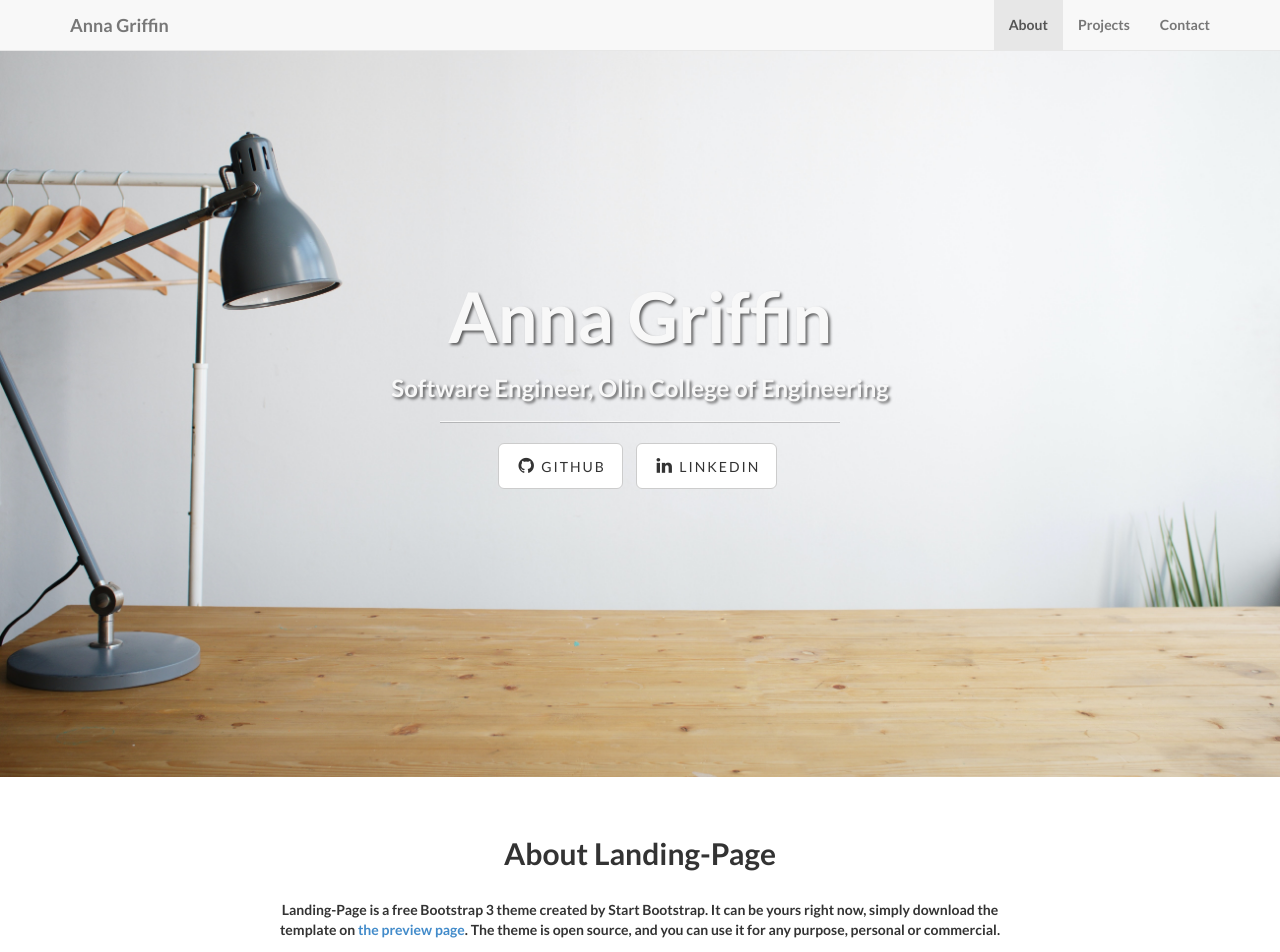
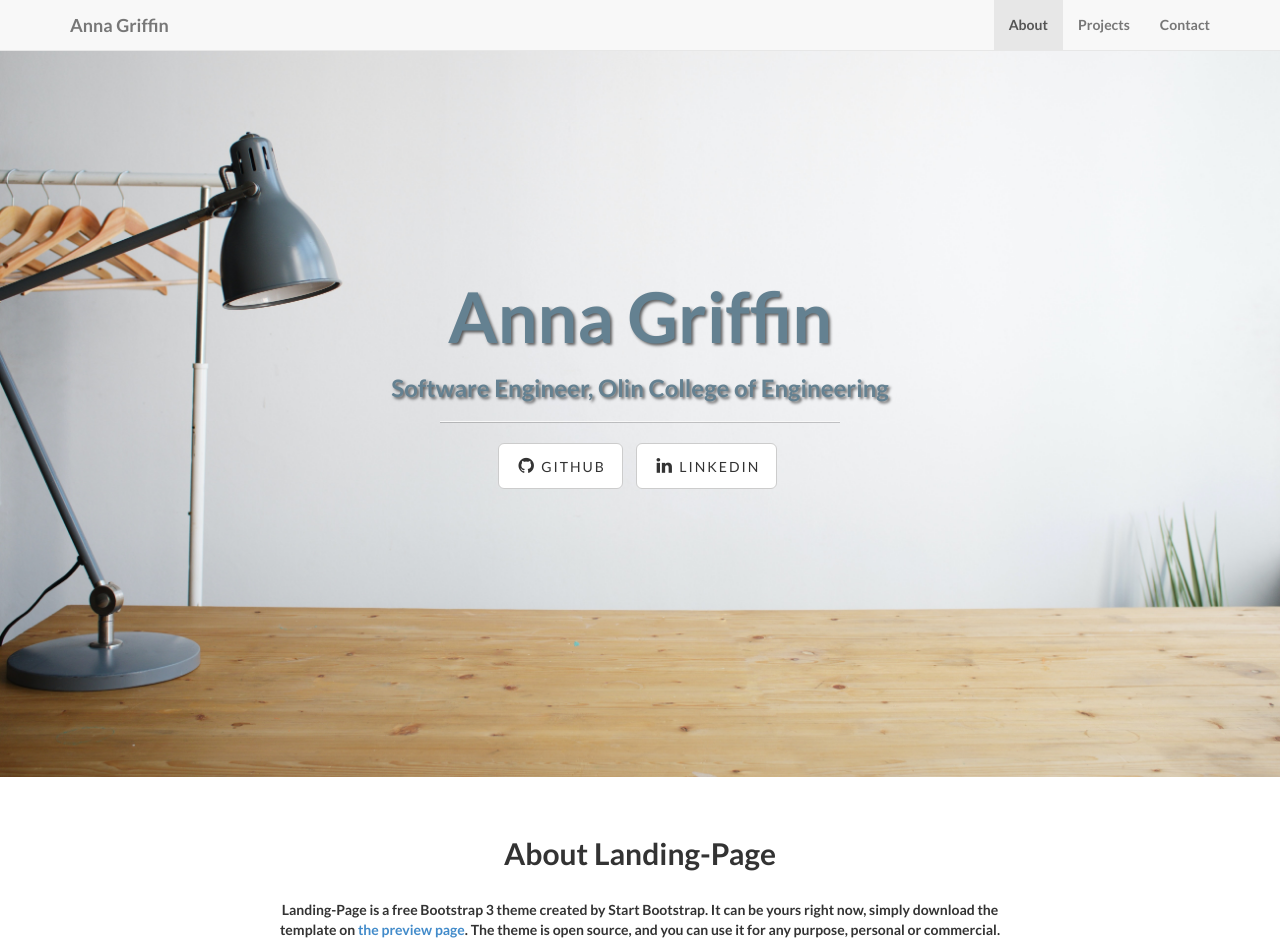
Before and after one commit to annagriffin/portfolio, a Jekyll site: the page built from index.html, in a window 1280 px wide and 1400 px high. Shown: the top 952 px of the window. Built offline with Jekyll 4.4.1, drawn with Linux system fonts in a browser that asks for light colours; nearby versions of some CDN libraries; library files that are not in the unit come from our copies.

Commit message:
css change

```diff
--- a/css/landing-page.css
+++ b/css/landing-page.css
@@ -30,7 +30,7 @@ h6 {
     padding-top: 50px; /* If you're making other pages, make sure there is 50px of padding to make sure the navbar doesn't overlap content! */
     padding-bottom: 50px;
     text-align: center;
-    color: #f8f8f8;
+    color: #648191;
     background: url(../img/intro-bg.jpg) no-repeat center center;
     background-size: cover;
 }
@@ -71,6 +71,11 @@ h6 {
         margin-bottom: 20px;
         padding: 0;
     }
+
+    ul.intro-social-buttons > a {
+        background-color: transparent;
+    }
+
 
     ul.intro-social-buttons > li:last-child {
         margin-bottom: 0;
```
Also changed, not shown: 1 other file.
